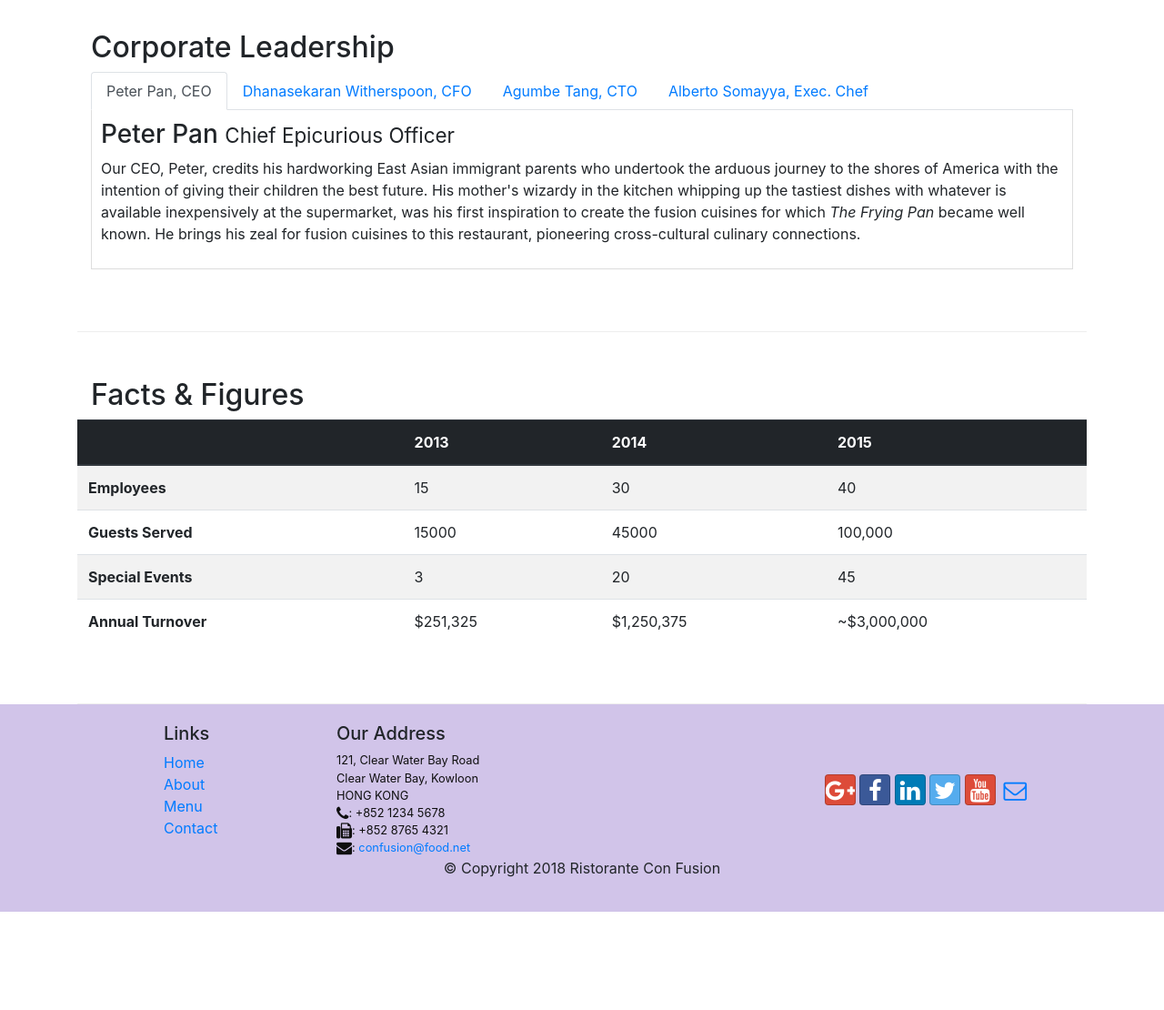
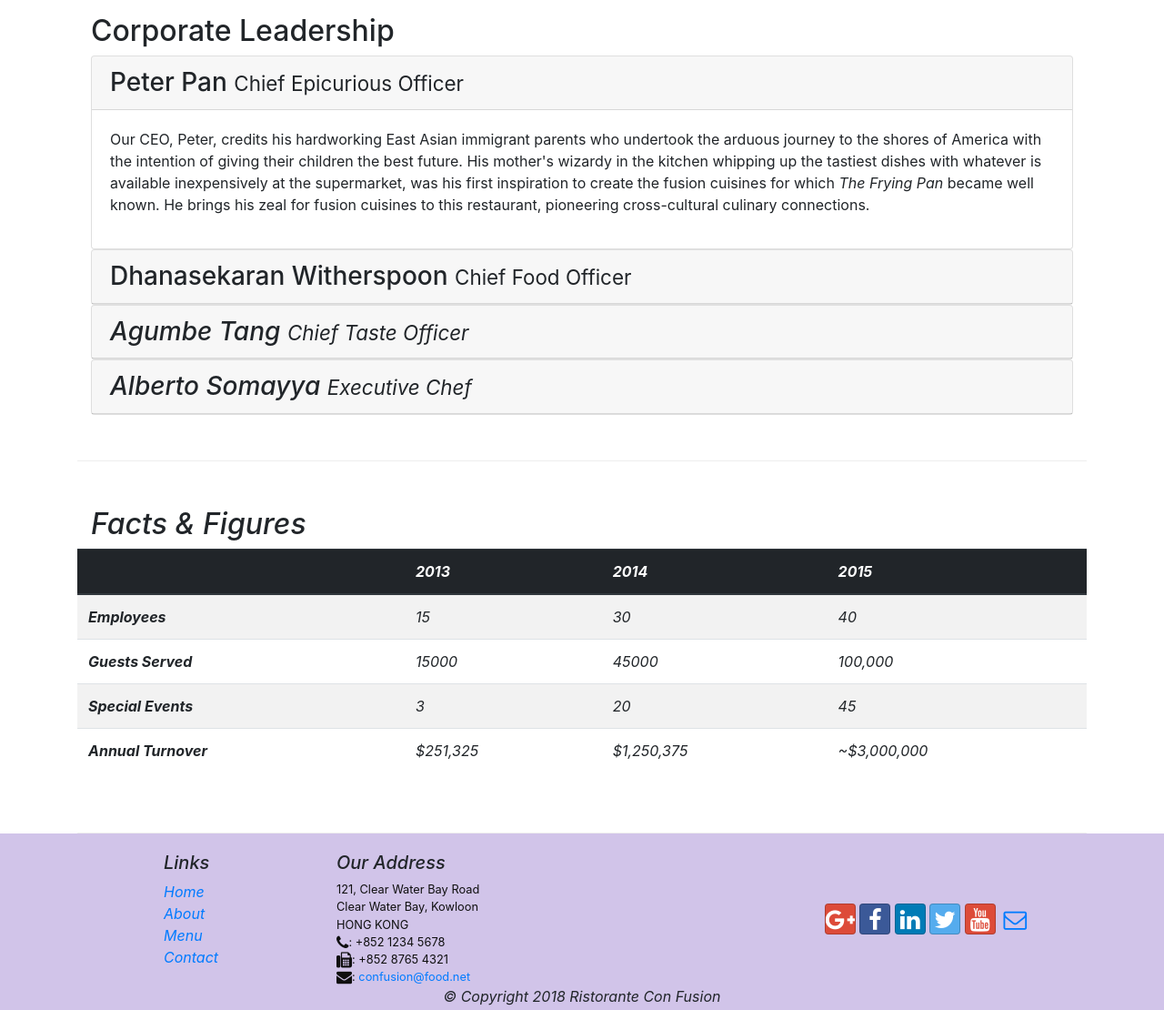
Before and after one commit to agravigupta/git-test, a website: page aboutus.html in a window 1280 px wide. Shown: the part 1040-2150 px from the top of the page at 91% size. Before the commit the page ends 2042 px from the top, so only its background shows below. Drawn offline with nearby package versions, Linux system fonts and the light colour scheme.

Commit message:
Accordion

```diff
--- a/aboutus.html
+++ b/aboutus.html
@@ -98,37 +98,49 @@
         <div class="row row-content">
             <div class="col align-self-center">
                 <h2>Corporate Leadership</h2>
-                <ul class="nav nav-tabs">
-                    <li class="nav-item">
-                        <a class="nav-link active"  href="#peter" role="tab" data-toggle="tab">Peter Pan, CEO</a>
-                    </li>
-                    <li class="nav-item">
-                        <a class="nav-link" href="#danny" role="tab" data-toggle="tab">Dhanasekaran Witherspoon, CFO</a>
-                    </li>
-                    <li class="nav-item">
-                        <a class="nav-link" href="#agumbe" role="tab" data-toggle="tab">Agumbe Tang, CTO</a>
-                    </li>
-                    <li class="nav-item">
-                        <a class="nav-link" href="#alberto" role="tab" data-toggle="tab">Alberto Somayya, Exec. Chef</a>
-                    </li>
-                </ul>
-                <div class="tab-content">
-                    <div role="tabpanel" class="tab-pane fade show active" id="peter">
-                        <h3>Peter Pan <small>Chief Epicurious Officer</small></h3>
-                        <p class="d-none d-sm-block">Our CEO, Peter, credits his hardworking East Asian immigrant parents who undertook the arduous journey to the shores of America with the intention of giving their children the best future. His mother's wizardy in the kitchen whipping up the tastiest dishes with whatever is available inexpensively at the supermarket, was his first inspiration to create the fusion cuisines for which <em>The Frying Pan</em> became well known. He brings his zeal for fusion cuisines to this restaurant, pioneering cross-cultural culinary connections.</p>
+
+                <div id="accordion">
+                    <div class="card">
+                        <div role="tab" class="card-header" id="peterhead">
+                            <h3 class="mb-0"><a data-toggle="collapse" data-target="#peter">Peter Pan <small>Chief Epicurious Officer</small></a></h3>
+                        </div>
+                        <div class="collapse show" id="peter" data-parent="#accordion">
+                            <div class="card-body">
+                                <p class="d-none d-sm-block">Our CEO, Peter, credits his hardworking East Asian immigrant parents who undertook the arduous journey to the shores of America with the intention of giving their children the best future. His mother's wizardy in the kitchen whipping up the tastiest dishes with whatever is available inexpensively at the supermarket, was his first inspiration to create the fusion cuisines for which <em>The Frying Pan</em> became well known. He brings his zeal for fusion cuisines to this restaurant, pioneering cross-cultural culinary connections.</p>
+                            </div>
+                        </div>
                     </div>
-                    <div role="tabpanel" class="tab-pane fade" id="danny">
-                        <h3>Dhanasekaran Witherspoon <small>Chief Food Officer</small></h3>
-                        <p class="d-none d-sm-block">Our CFO, Danny, as he is affectionately referred to by his colleagues, comes from a long established family tradition in farming and produce. His experiences growing up on a farm in the Australian outback gave him great appreciation for varieties of food sources. As he puts it in his own words, <em>Everything that runs, wins, and everything that stays, pays!</em></p>
+                    <div class="card">
+                        <div role="tab" class="card-header" id="dannyhead">
+                            <h3 class="mb-0"><a class="collapsed" data-toggle="collapse" data-target="#danny">Dhanasekaran Witherspoon <small>Chief Food Officer</small></a></h3>
+                        </div>
+                        <div class="collapse" id="danny" data-parent="#accordion">
+                            <div class="card-body">
+                                <p class="d-none d-sm-block">Our CFO, Danny, as he is affectionately referred to by his colleagues, comes from a long established family tradition in farming and produce. His experiences growing up on a farm in the Australian outback gave him great appreciation for varieties of food sources. As he puts it in his own words, <em>Everything that runs, wins, and everything that stays, pays!</p>
+                            </div>
+                        </div>
                     </div>
-                    <div role="tabpanel" class="tab-pane fade" id="agumbe">
-                        <h3>Agumbe Tang <small>Chief Taste Officer</small></h3>
-                        <p class="d-none d-sm-block">Blessed with the most discerning gustatory sense, Agumbe, our CTO, personally ensures that every dish that we serve meets his exacting tastes. Our chefs dread the tongue lashing that ensues if their dish does not meet his exacting standards. He lives by his motto, <em>You click only if you survive my lick.</em></p>
+                    <div class="card">
+                        <div role="tab" class="card-header" id="agumbehead">
+                            <h3 class="mb-0"><a class="collapsed" data-toggle="collapse" data-target="#agumbe">Agumbe Tang <small>Chief Taste Officer</small></a></h3>
+                        </div>
+                        <div class="collapse" id="agumbe" data-parent="#accordion">
+                            <div class="card-body">
+                                <p class="d-none d-sm-block">Blessed with the most discerning gustatory sense, Agumbe, our CTO, personally ensures that every dish that we serve meets his exacting tastes. Our chefs dread the tongue lashing that ensues if their dish does not meet his exacting standards. He lives by his motto, <em>You click only if you survive my lick.</p>
+                            </div>
+                        </div>
                     </div>
-                    <div role="tabpanel" class="tab-pane fade" id="alberto">
-                        <h3>Alberto Somayya <small>Executive Chef</small></h3>
-                        <p class="d-none d-sm-block">Award winning three-star Michelin chef with wide International experience having worked closely with whos-who in the culinary world, he specializes in creating mouthwatering Indo-Italian fusion experiences. He says, <em>Put together the cuisines from the two craziest cultures, and you get a winning hit! Amma Mia!</em></p>
+                    <div class="card">
+                        <div role="tab" class="card-header" id="albertohead">
+                            <h3 class="mb-0"><a class="collapsed" data-toggle="collapse" data-target="#alberto">Alberto Somayya <small>Executive Chef</small></a></h3>
+                        </div>
+                        <div class="collapse" id="alberto" data-parent="#accordion">
+                            <div class="card-body">
+                                <p class="d-none d-sm-block">Award winning three-star Michelin chef with wide International experience having worked closely with whos-who in the culinary world, he specializes in creating mouthwatering Indo-Italian fusion experiences. He says, <em>Put together the cuisines from the two craziest cultures, and you get a winning hit! Amma Mia!</p>
+                            </div>
+                        </div>
                     </div>
+
                 </div>
 
             </div>
```
